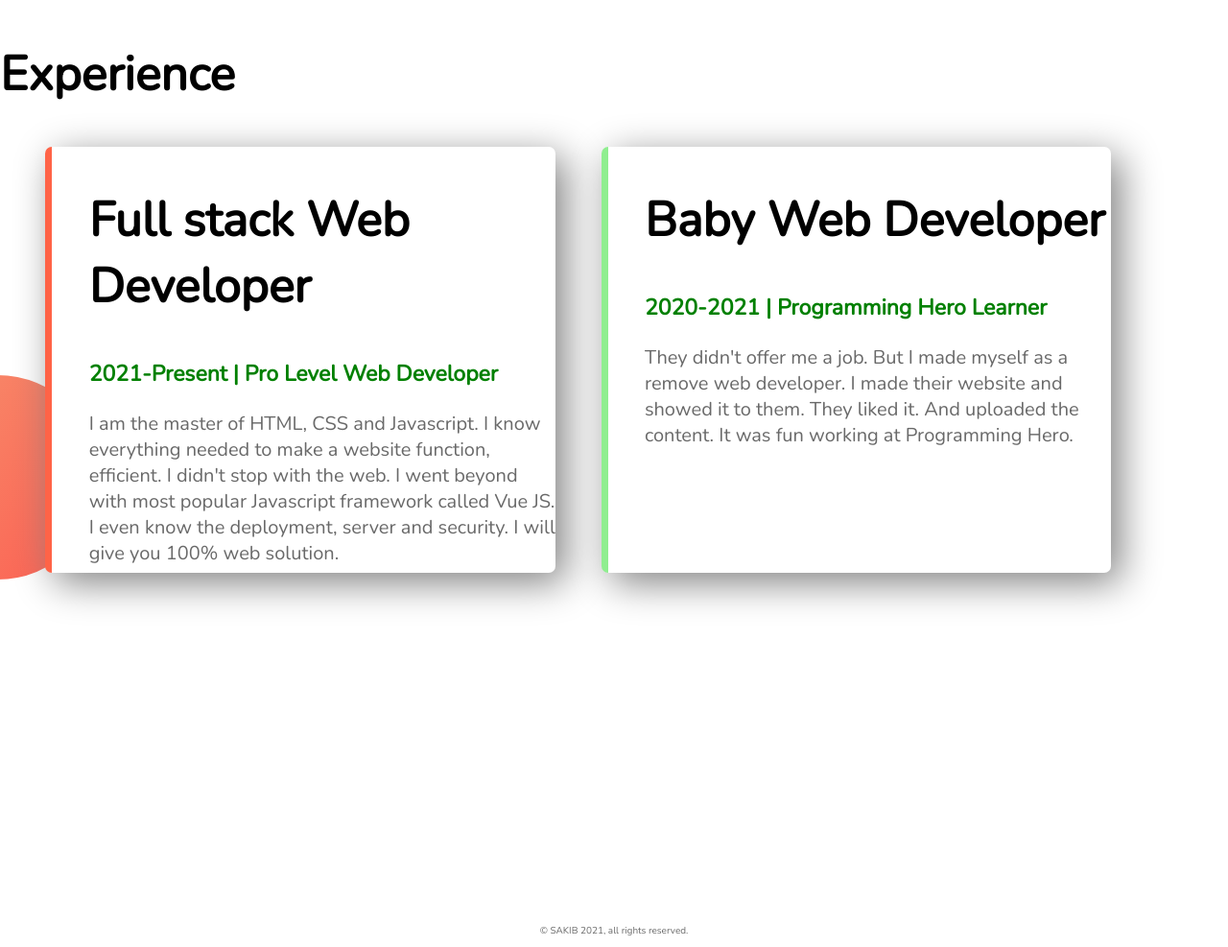
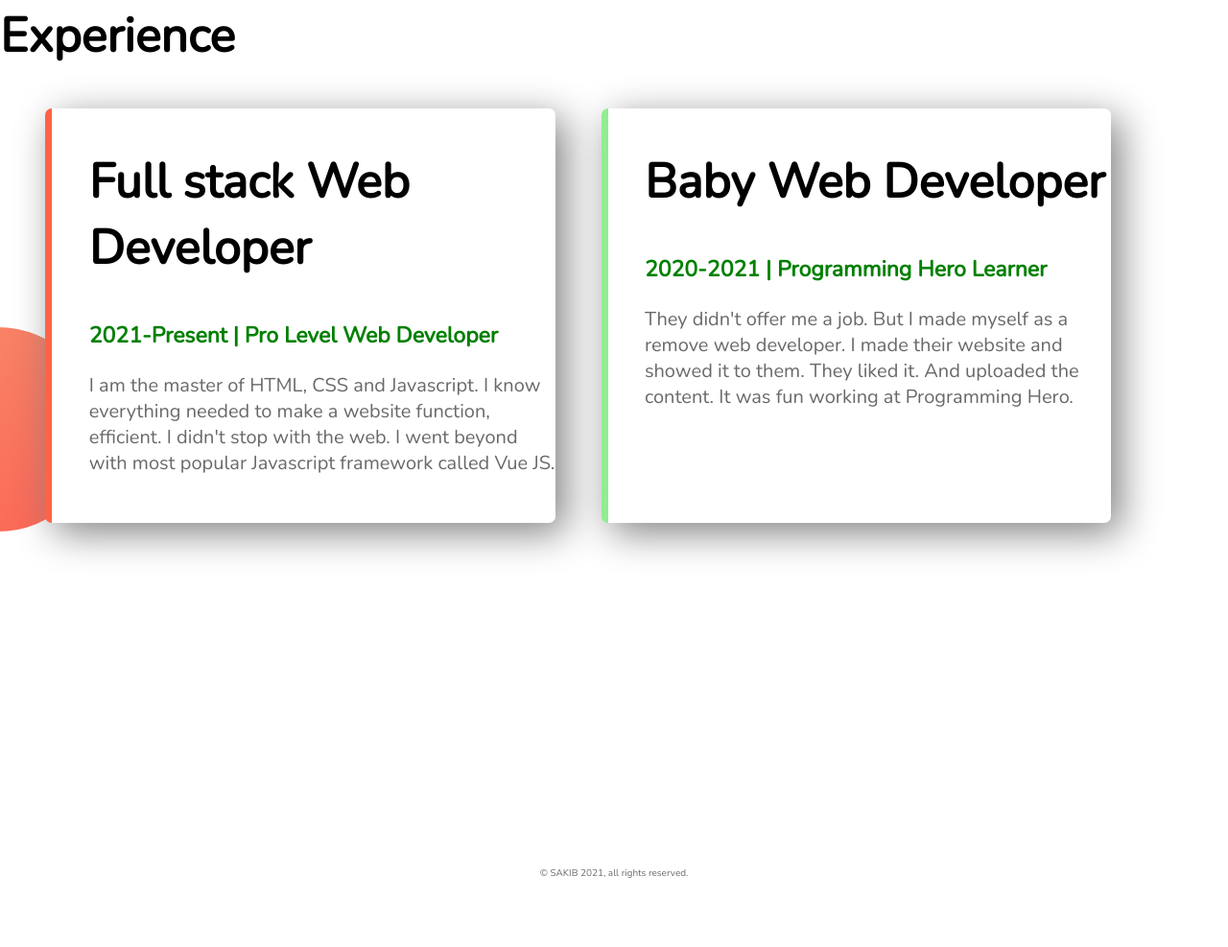
Before and after one commit to NaimulSakib/web-portfolio, a plain HTML site: page index.html in a window 1280 px wide. Shown: the part 1819-2806 px from the top of the page at 96% size. After the commit the page ends 2746 px from the top, so only its background shows below. Drawn offline with nearby package versions, Linux system fonts and the light colour scheme.

Commit message:
complited

```diff
--- a/index.html
+++ b/index.html
@@ -37,7 +37,7 @@
     <div id="full-stack" class="half-width single-experience">
 <h2>Full stack Web Developer</h2>
 <h3 <span class="name-highlight">2021-Present | Pro Level Web Developer</span ></h3>
-<p>I am the master of HTML, CSS and Javascript. I know everything needed to make a website function, efficient. I didn't stop with the web. I went beyond with most popular Javascript framework called Vue JS. I even know the deployment, server and security. I will give you 100% web solution.</p>
+<p>I am the master of HTML, CSS and Javascript. I know everything needed to make a website function, efficient. I didn't stop with the web. I went beyond with most popular Javascript framework called Vue JS.</p>
     </div>
     <div id="baby-web" class="half-width single-experience">
 <h2>Baby Web Developer</h2>
--- a/style.css
+++ b/style.css
@@ -35,7 +35,7 @@ p{
     background-repeat: no-repeat;
 }
 section{
-    height: 740px;
+    height: 720px;
     padding-bottom: 170px;
 }
 .link-button{
```
